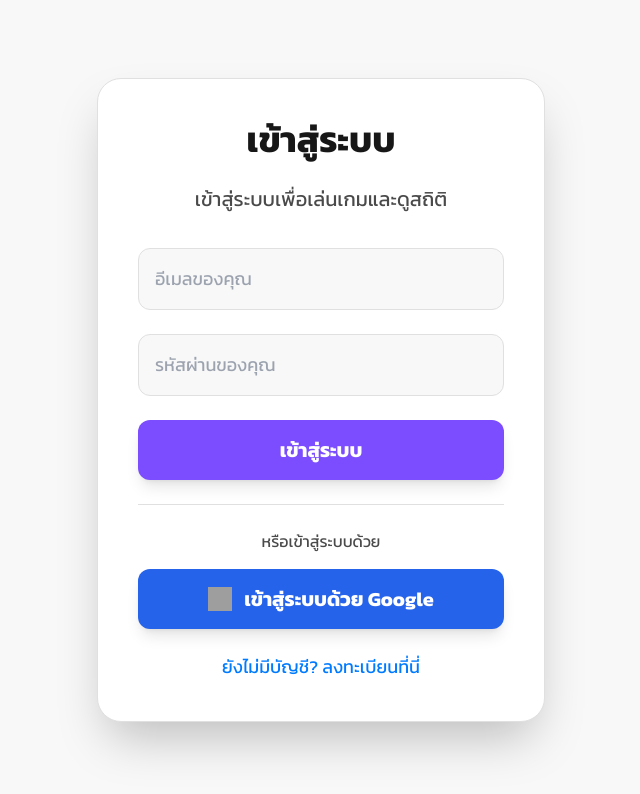
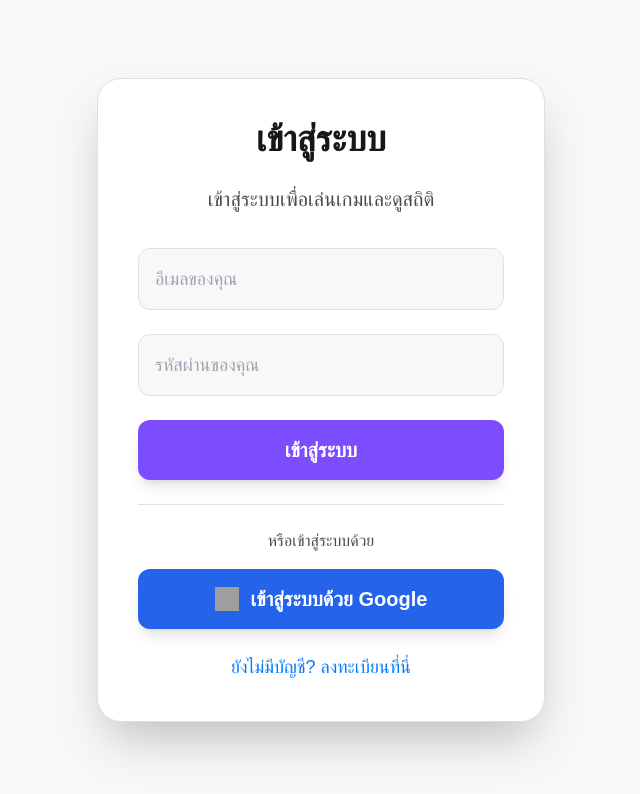
Before and after one commit to 9Somboon/brain-care, a React (Vite) app: page / in a window 1280 px wide. Shown: the top 794 px of the page, without its empty margins (319-959 px from the left). Built offline with nearby package versions, Linux system fonts and the light colour scheme; grey boxes are pictures that could not be loaded.

Commit message:
Update font configuration to use Noto Sans Thai and add .gitignore for node_modules

```diff
--- a/index.html
+++ b/index.html
@@ -5,8 +5,10 @@
     <link rel="icon" type="image/svg+xml" href="/vite.svg" />
     <meta name="viewport" content="width=device-width, initial-scale=1.0" />
     <title>BrainCare Pro - แอปฝึกสมอง</title>
-    <!-- Google Fonts: Kanit -->
-    <link href="https://fonts.googleapis.com/css2?family=Kanit:wght@400;700&display=swap" rel="stylesheet">
+    <!-- Google Fonts: Noto Sans Thai -->
+    <link rel="preconnect" href="https://fonts.googleapis.com">
+    <link rel="preconnect" href="https://fonts.gstatic.com" crossorigin>
+    <link href="https://fonts.googleapis.com/css2?family=Noto+Sans+Thai:wght@100..900&display=swap" rel="stylesheet">
   </head>
   <body>
     <div id="root"></div>
--- a/tailwind.config.js
+++ b/tailwind.config.js
@@ -19,6 +19,9 @@
         warning: '#FFC107', // Standard yellow/orange
         error: '#DC3545', // Standard red
       },
+      fontFamily: {
+        sans: ['Noto Sans Thai', 'sans-serif'],
+      },
     },
   },
   plugins: [
```
Also changed, not shown: 1 other file (tests, documents, lock files or other folders).
